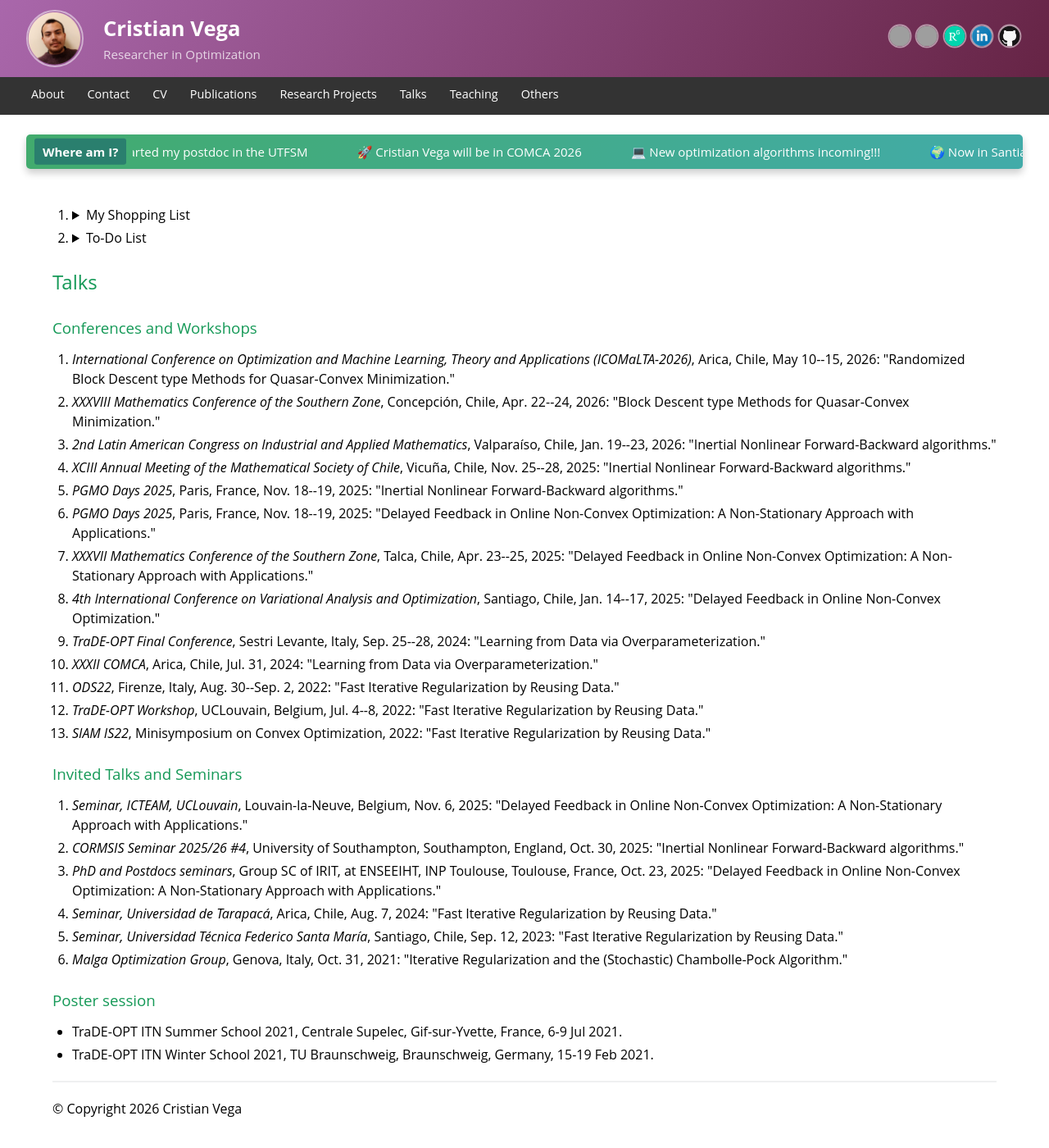
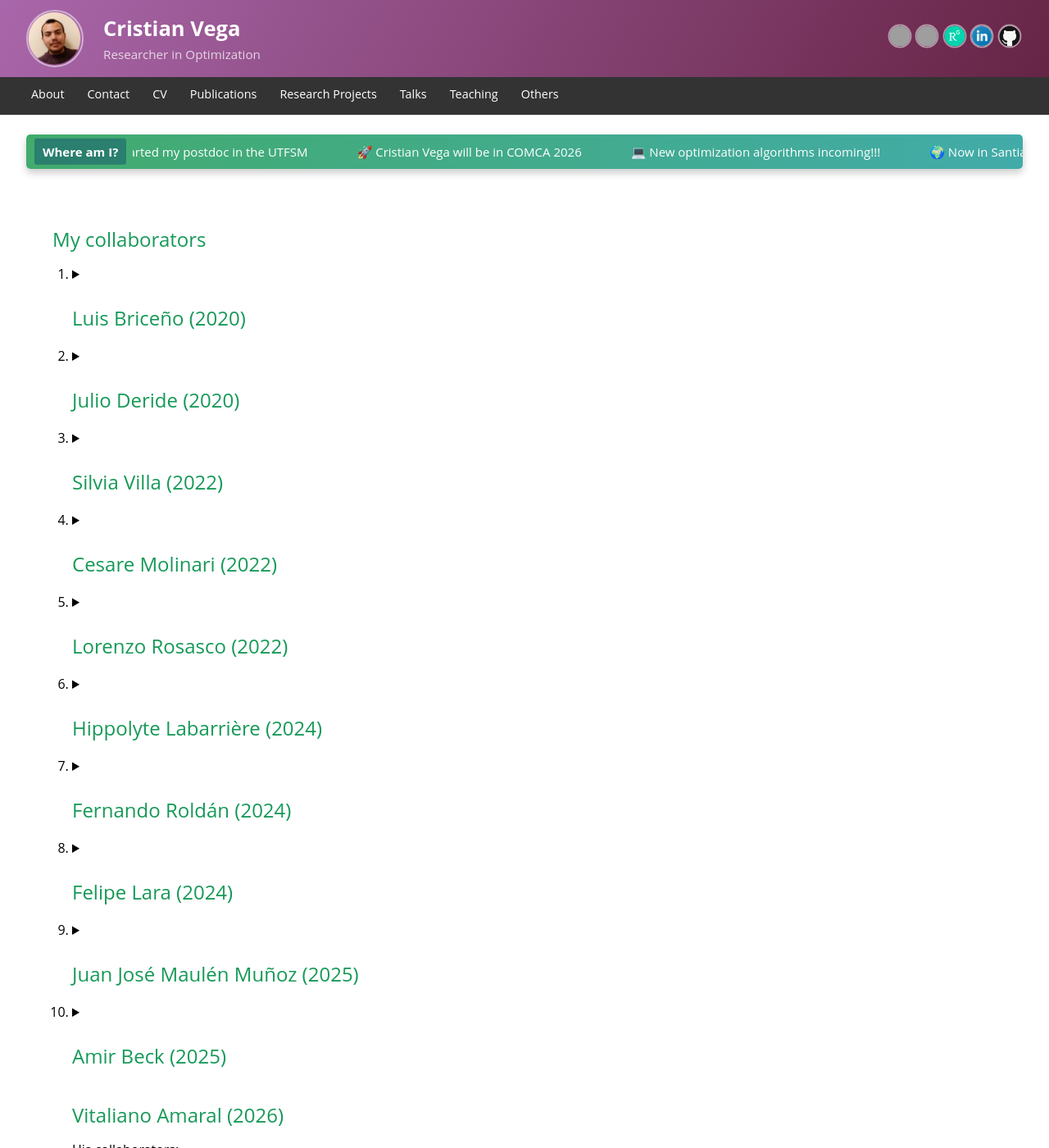
Before and after one commit to cristianvega1995/cristianvega1995.github.io, a Jekyll site: the page Collaborators.html, which Jekyll copies as it is, in a window 1280 px wide and 1400 px high. Shown: the whole window at 82% size. Built offline with Jekyll 4.4.1, drawn with Linux system fonts in a browser that asks for light colours; grey boxes are pictures that could not be loaded.

Commit message:
Update Collaborators.html

```diff
--- a/Collaborators.html
+++ b/Collaborators.html
@@ -260,22 +260,126 @@
 
 
 <main>
-	</div></div>
+</div></div>
+<h2 id="collaborators">My collaborators</h2>
 <ol>
   <li>
     <details>
-      <summary>My Shopping List</summary>
+      <summary><h2>Luis Briceño (2020)</h2></summary>
+	  <p>His collaborators:</p>
       <ul>
-        <li>Apples</li>
-        <li>Milk</li>
-        <li>Bread</li>
+        <li>C1</li>
+        <li>C2</li>
+        <li>C3</li>
       </ul>
     </details>
   </li>
   <li>
     <details>
-      <summary>To-Do List</summary>
-      <p>Clean the kitchen and walk the dog.</p>
+<summary><h2>Julio Deride (2020)</h2></summary>
+	  <p>Her collaborators:</p>
+      <ul>
+        <li>C1</li>
+        <li>C2</li>
+        <li>C3</li>
+      </ul>
+    </details>
+  </li>
+  <li>
+    <details>
+      <summary><h2>Silvia Villa (2022)</h2></summary>
+	  <p>Her collaborators:</p>
+      <ul>
+        <li>C1</li>
+        <li>C2</li>
+        <li>C3</li>
+      </ul>
+    </details>
+  </li>
+  <li>
+    <details>
+      <summary><h2>Cesare Molinari (2022)</h2></summary>
+	  <p>His collaborators:</p>
+      <ul>
+        <li>C1</li>
+        <li>C2</li>
+        <li>C3</li>
+      </ul>
+    </details>
+  </li>
+	  <li>
+    <details>
+<summary><h2>Lorenzo Rosasco (2022)</h2></summary>
+	  <p>His collaborators:</p>
+      <ul>
+        <li>C1</li>
+        <li>C2</li>
+        <li>C3</li>
+      </ul>
+    </details>
+  </li>
+		  <li>
+    <details>
+<summary><h2>Hippolyte Labarrière (2024)</h2></summary>
+	  <p>His collaborators:</p>
+      <ul>
+        <li>C1</li>
+        <li>C2</li>
+        <li>C3</li>
+      </ul>
+    </details>
+  </li>
+	  <li>
+    <details>
+<summary><h2>Fernando Roldán (2024)</h2></summary>
+	  <p>His collaborators:</p>
+      <ul>
+        <li>C1</li>
+        <li>C2</li>
+        <li>C3</li>
+      </ul>
+    </details>
+  </li>
+		  <li>
+    <details>
+<summary><h2>Felipe Lara (2024)</h2></summary>
+	  <p>His collaborators:</p>
+      <ul>
+        <li>C1</li>
+        <li>C2</li>
+        <li>C3</li>
+      </ul>
+    </details>
+  </li>
+		  <li>
+    <details>
+<summary><h2>Juan José Maulén Muñoz (2025)</h2></summary>
+	  <p>His collaborators:</p>
+      <ul>
+        <li>C1</li>
+        <li>C2</li>
+        <li>C3</li>
+      </ul>
+    </details>
+  </li>
+	  <li>
+    <details>
+<summary><h2>Amir Beck (2025)</h2></summary>
+	  <p>His collaborators:</p>
+      <ul>
+        <li>C1</li>
+        <li>C2</li>
+        <li>C3</li>
+      </ul>
+    </details>
+  </li>
+<summary><h2>Vitaliano Amaral (2026)</h2></summary>
+	  <p>His collaborators:</p>
+      <ul>
+        <li>C1</li>
+        <li>C2</li>
+        <li>C3</li>
+      </ul>
     </details>
   </li>
 </ol>
```
